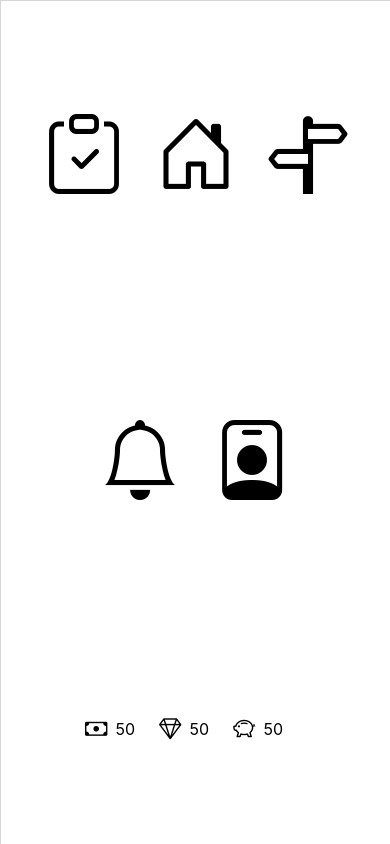
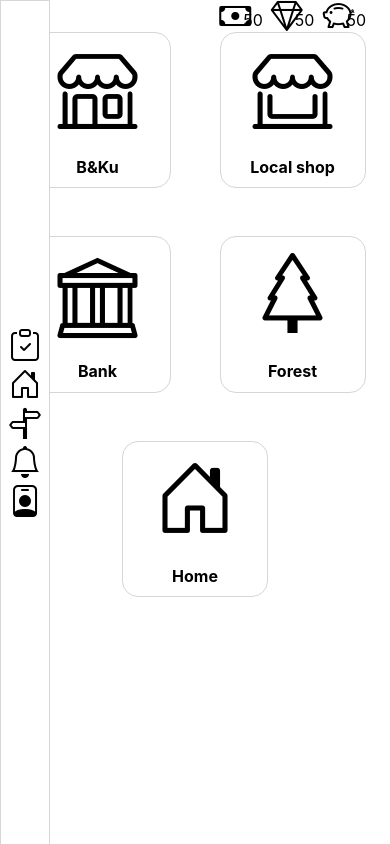
Before and after one commit to istvnemeth1/Lumber-Yard, a React (Create React App) app in the folder client/: page / in a window 390 px wide. Shown: the top 844 px of the page. Built offline with nearby package versions, Linux system fonts and the light colour scheme.

Commit message:
Mobile FE 1

```diff
--- a/client/src/App.css
+++ b/client/src/App.css
@@ -93,33 +93,56 @@ navbar .bi {
 @media only screen and (max-device-width: 800px) {
 
   navbar {
-    flex-wrap: wrap;
-    width: 100%;
+    flex-flow: column;
     height: 100%;
+    width: 3rem;
+    justify-content: space-around;
   }
 
   navbar .bi {
-    height: 5rem;
-    width: 5rem;
-    margin: 1rem;
-    font-size: 5rem;
-    cursor: pointer;
+    margin: 0;
+    font-size: 2rem;
   }
 
   .right {
-    display: flex;
-    position: relative;
-    margin: 0 auto;
+    position: fixed;
+    top: 0;
   }
 
-  .gem .bi, .coin .bi, .cash .bi {
-    height: 1.5rem;
-    width: 1.5rem;
-    font-size: 1.4rem;
-  }
+
+
+  /* Content */
 
   .main {
+    display: flex;
+    flex-wrap: wrap;
+    justify-content: space-around;
+    top: 0;
     width: 100%;
   }
 
+  .card {
+    width: 9rem;
+    justify-content: space-around;
+    flex-direction: row;
+    flex-wrap: wrap;
+  }
+
+  .card .description {
+    margin-left: 0;
+  }
+
+  .card .description p, .card .button-right {
+    display: none;
+  }
+
+  .card i {
+    font-size: 5rem;
+  }
+
+  .card h1 {
+    position: relative;
+    font-size: 1rem;
+  }
+
 }
--- a/client/src/components/Index.js
+++ b/client/src/components/Index.js
@@ -11,7 +11,7 @@ const Index = props => {
                 {/* Village Proba */}
                 <Village />
             </div>
-            <h1>{props.data}</h1>
+            {/* <h1>{props.data}</h1> */}
         </>
     );
 }
--- a/client/src/components/Menu/Village.js
+++ b/client/src/components/Menu/Village.js
@@ -6,7 +6,7 @@ const Village = () => {
         <div id="shop" class="card">
             <i class="bi bi-shop"></i>
             <div class="description">
-                <h1>B&Q</h1>
+                <h1>B&Ku</h1>
                 <p>You've got more things for higher price eg:</p>
                 <p>Tools, Materials, Supply</p>
             </div>
```
